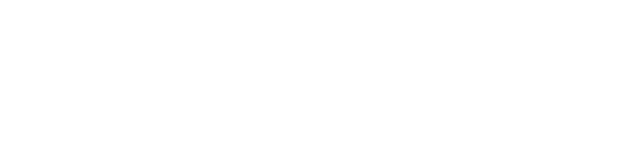
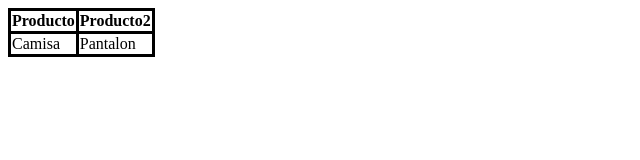
Before and after one commit to Itachi4364/Salvacion, a plain HTML site: page index.html in a window 1280 px wide. Shown: the whole page, without its empty margins (0-640 px from the left). Drawn offline with Linux system fonts and the light colour scheme.

Commit message:
Tabla completada

```diff
--- a/index.html
+++ b/index.html
@@ -1,11 +1,26 @@
 <!DOCTYPE html>
 <html lang="en">
 <head>
+    <style>
+        table, td, th{
+            border: solid;
+       border-collapse: collapse;
+        }
+    </style>
     <meta charset="UTF-8">
     <meta name="viewport" content="width=device-width, initial-scale=1.0">
     <title>Document</title>
 </head>
 <body>
-
+    <table>
+        <tr>
+            <th>Producto</th>
+            <th>Producto2</th>
+        </tr>
+        <tr>
+            <td>Camisa</td>
+            <td>Pantalon</td>
+        </tr>
+    </table>
 </body>
 </html>
```
